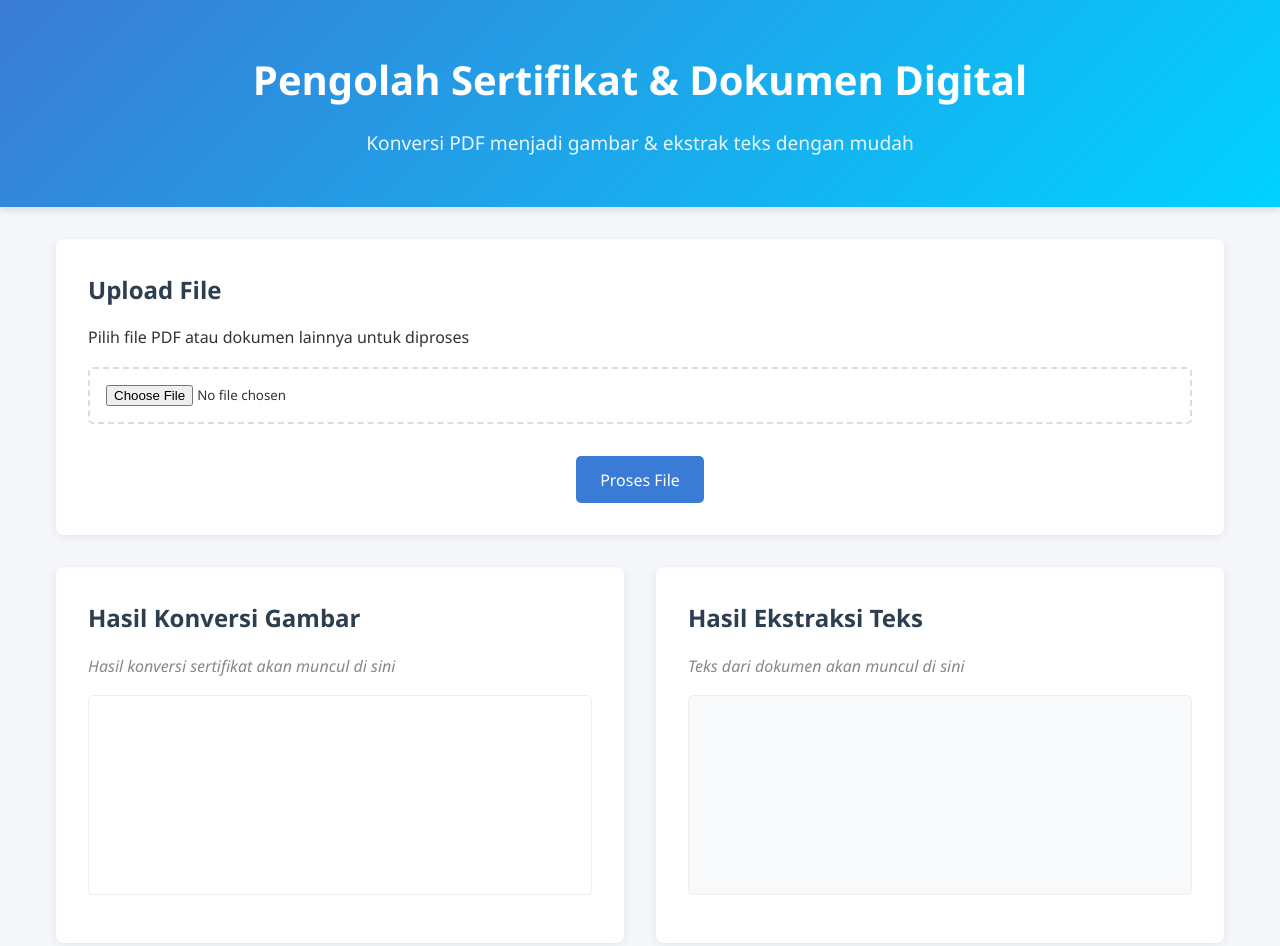
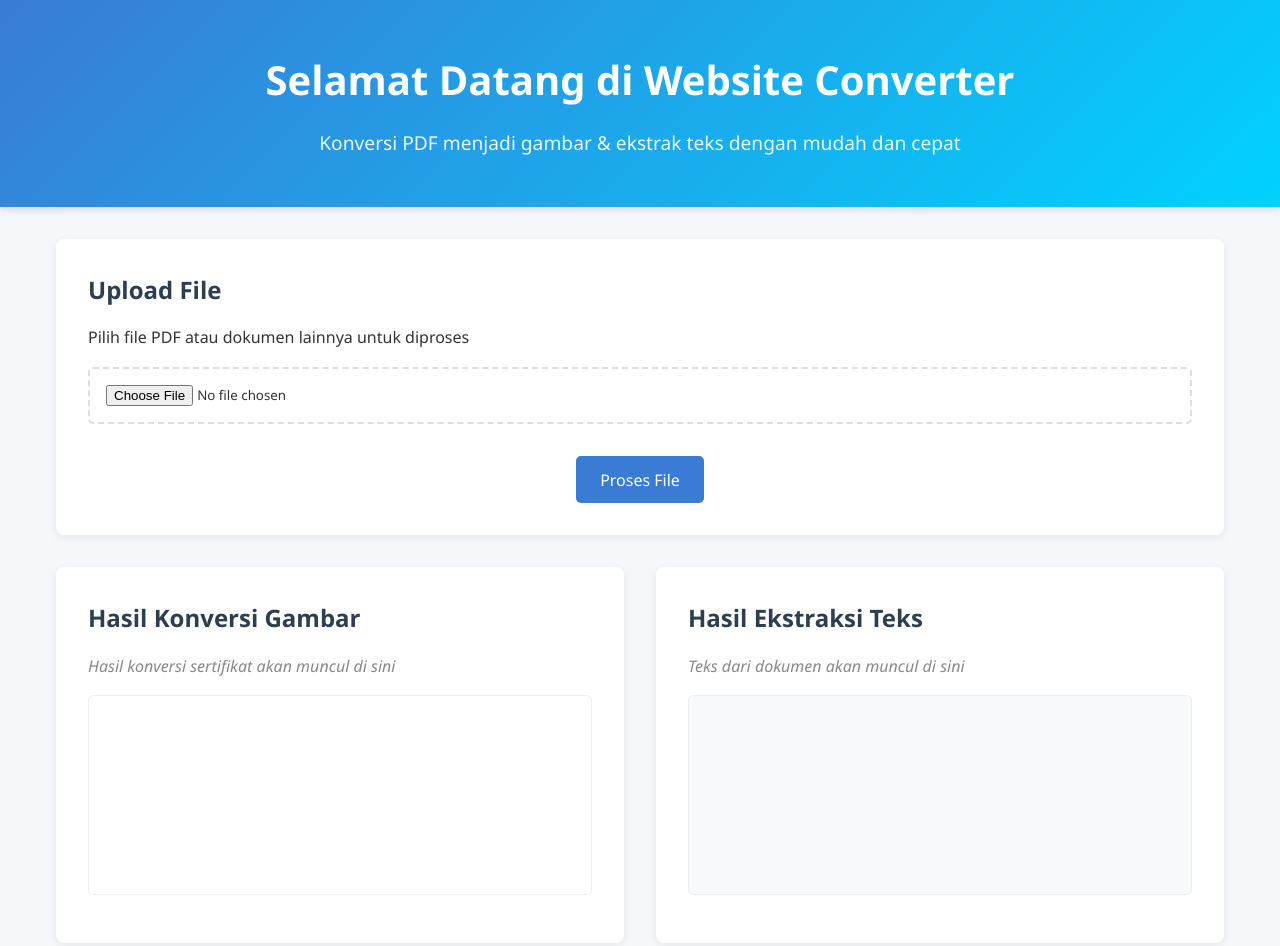
Before and after one commit to RizkyWahyudi30/converter-2, a plain HTML site: page index.html in a window 1280 px wide. Shown: the top 946 px of the page. Drawn offline with Linux system fonts and the light colour scheme; a script that the page names is missing.

Commit message:
initial commit

```diff
--- a/index.html
+++ b/index.html
@@ -8,8 +8,8 @@
   </head>
   <body>
     <header>
-      <h1>Pengolah Sertifikat & Dokumen Digital</h1>
-      <p>Konversi PDF menjadi gambar & ekstrak teks dengan mudah</p>
+      <h1>Selamat Datang di Website Converter</h1>
+      <p>Konversi PDF menjadi gambar & ekstrak teks dengan mudah dan cepat</p>
     </header>
 
     <main>
--- a/styling/style.css
+++ b/styling/style.css
@@ -172,6 +172,10 @@ footer {
   color: white;
 }
 
+footer p {
+  font-size: 16px;
+}
+
 /* Image output styling */
 #imageOutput img {
   max-width: 100%;
```
